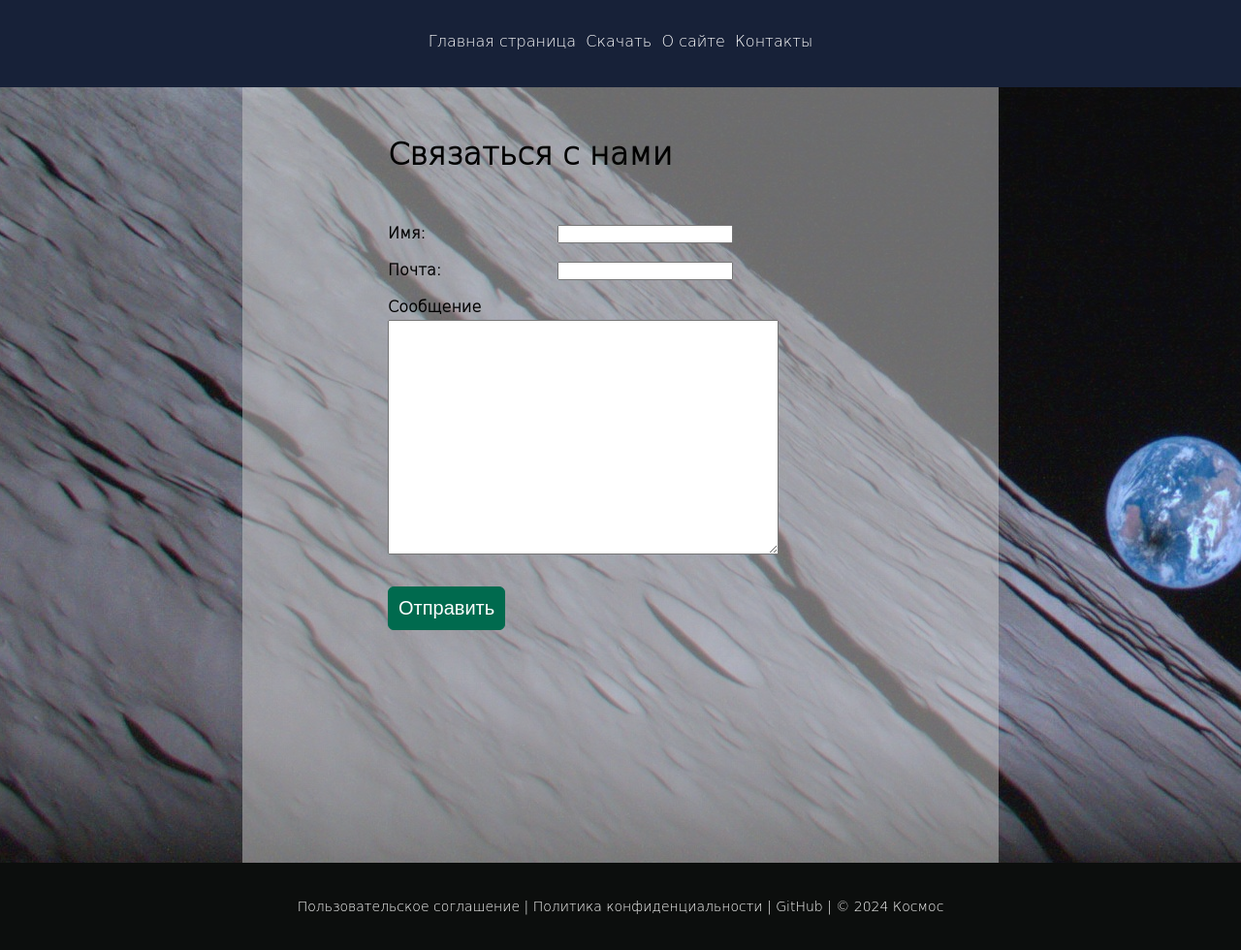
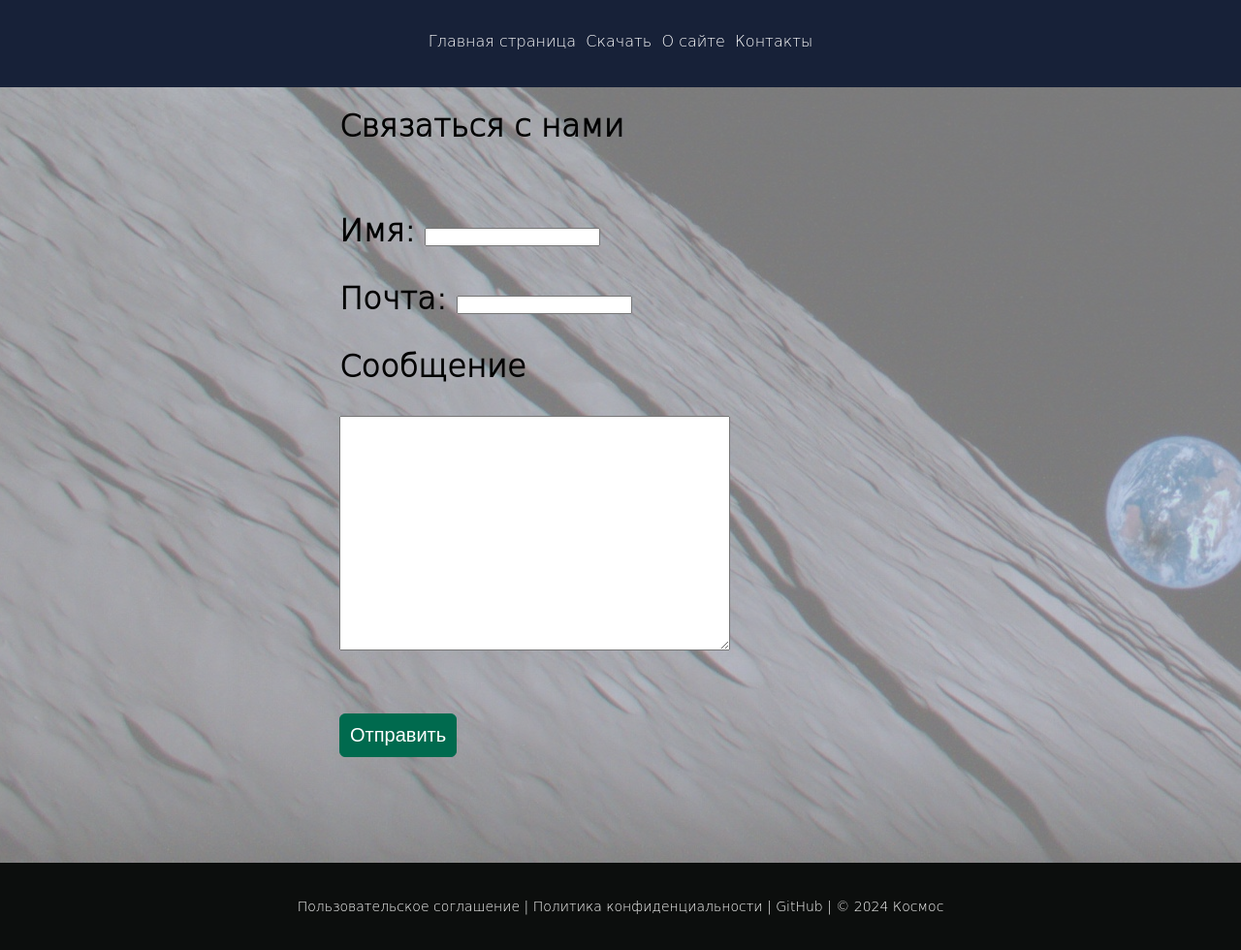
Before and after one commit to JoerdonFryeman/FlaskSite, a Flask app: page /contact in a window 1280 px wide. Shown: the whole page at 97% size. Run offline with Flask 3, Linux system fonts and the light colour scheme; data comes from the database, SQL or seed files in the repository.

Commit message:
2. styles.css has been updated

```diff
--- a/static/css/styles.css
+++ b/static/css/styles.css
@@ -1,10 +1,11 @@
 * {
 padding: 0;
-margin: 0;
+text-decoration: none;
 }
 html, body {
+margin: 0;
 height: 100%;
-background: #000000 url('../images/background_image.png') no-repeat 50% 0%;
+background: #1b1b1b url('../images/background_image.png') no-repeat 50% 0%;
 }
 #page {
 height: 100%;
@@ -14,36 +15,51 @@
 font-family: 'DejaVu Sans Light', 'Arial';
 font-size: 16px;
 }
-div.head {
+.head {
 height: 90px;
 padding-top: 33px;
 box-sizing: border-box;
 background: #172138;
 text-align: center;
 }
-div.menu {
+.menu {
 display: inline-block;
 padding: 0px 0px 0px 0px;
 }
-div.language {
+.language {
 padding: 0px 0px 0px 10px;
 display: inline-block;
 }
-div.content {
-height: 100%;
-max-height: 879px;
-padding: 0px 250px 0px 250px;
-box-sizing: border-box;
+.content {
 overflow-x: hidden;
 overflow-y: auto;
-background: rgba(204, 204, 204, 0.05);
+background: rgba(204, 204, 204, 0.6);
 }
-div.shell {
+.shell {
 min-height: 100%;
-padding: 50px 150px 50px 150px;
-background: rgba(204, 204, 204, 0.5);
 }
-div.footer {
+@media screen and (min-width: 1055px) {
+    .content {
+    height: 100%;
+    max-height: 879px;
+    padding: 0px 300px 0px 300px;
+    box-sizing: border-box;
+    }
+    .shell {
+    padding: 0px 50px 0px 50px;
+    }
+}
+@media screen and (max-width: 1054px) {
+    .content {
+    height: 100%;
+    max-width: 100%;
+    min-width: 100%;
+    }
+    .shell {
+    padding: 0px 350px 0px 350px;
+    }
+}
+.footer {
 height: 90px;
 padding-top: 37px;
 box-sizing: border-box;
@@ -51,41 +67,36 @@
 text-align: center;
 font-size: 14px;
 }
-.label-form label {
+.label-form {
 display: inline-block;
-min-width: 165px;
-font-size: 16px;
-}
-.flash {
-padding: 8px 0px 8px 0px;
-font-size: 16px;
+min-width: 140px;
+padding-bottom: 10px;
+vertical-align: top;
 }
 .error-form ul {
 list-style: none;
 padding: 0;
 color: #000000;
 }
-img.image {
+.image {
 padding: 0 25px 25px 0;
 }
-a.link-white {
+.link-white {
 color: #ffffff;
-text-decoration: none;
 }
-a.link-white:hover {
+.link-white:hover {
 color: #cccccc;
 }
-a.link-white:active {
+.link-white:active {
 color: #a3a3a3;
 }
-a.link-dark {
+.link-dark {
 color: #000000;
-text-decoration: none;
 }
-a.link-dark:hover {
+.link-dark:hover {
 color: #353535;
 }
-a.link-dark:active {
+.link-dark:active {
 color: #535353;
 }
 .button {
--- a/templates/base.html
+++ b/templates/base.html
@@ -13,7 +13,7 @@
     <div class="head">
         <div class="menu">
             <a class="link-white" href="/">Главная страница</a>&nbsp
-            <a class="link-white" href="/">Скачать</a>&nbsp
+            <a class="link-white" href="*">Скачать</a>&nbsp
             <a class="link-white" href="/about">О сайте</a>&nbsp
             <a class="link-white" href="/contact">Контакты</a>
         </div>
@@ -24,12 +24,12 @@
         </div>
     </div>
     <div class="footer">
-        <p style="color: #ffffff">
+        <div style="color: #ffffff">
             <a class="link-white" href="/terms">Пользовательское соглашение</a> |
             <a class="link-white" href="/privacy">Политика конфиденциальности</a> |
             <a class="link-white" href='https://github.com/Kepler54/FlaskSite' target="_blank">GitHub</a> |
             &copy 2024 Космос
-        </p>
+        </div>
     </div>
 </div>
 </body>
```
